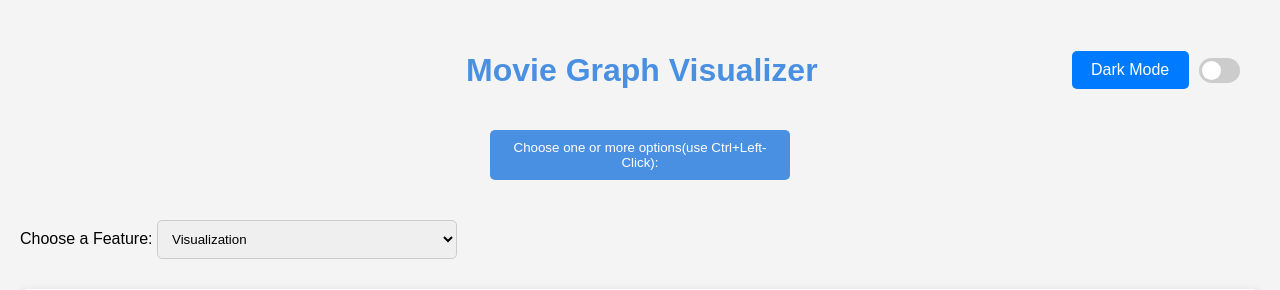
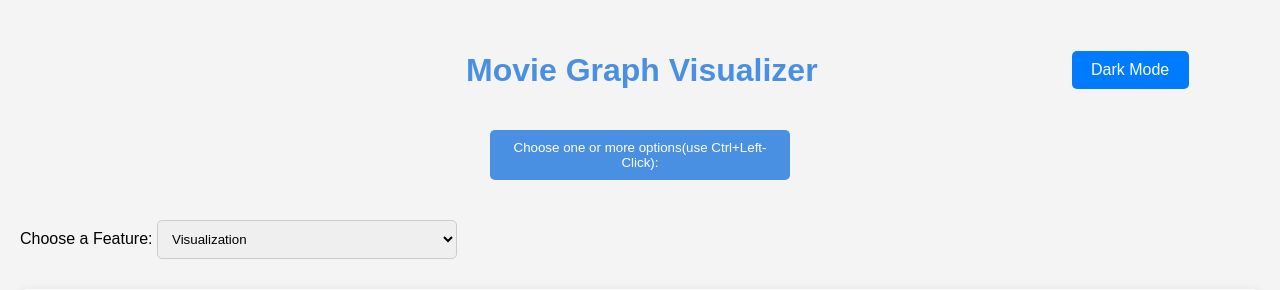
Before and after one commit to c-schutz/DSAProject3, a Flask app: page / in a window 1280 px wide. Shown: the top 290 px of the page. Run offline with Flask 3, Linux system fonts and the light colour scheme; parts of the project's set-up code (start-up, migrations or seed data) failed here and were passed over; some libraries are stand-ins or nearby versions.

Commit message:
toggle container hidden

```diff
--- a/templates/index.html
+++ b/templates/index.html
@@ -125,7 +125,9 @@
         .settings-button:hover {
             background-color: #0056b3;
         }
-
+        #toggle-container {
+            visibility: hidden;
+        }
         .toggle-switch {
             position: relative;
             width: 50px;
```
